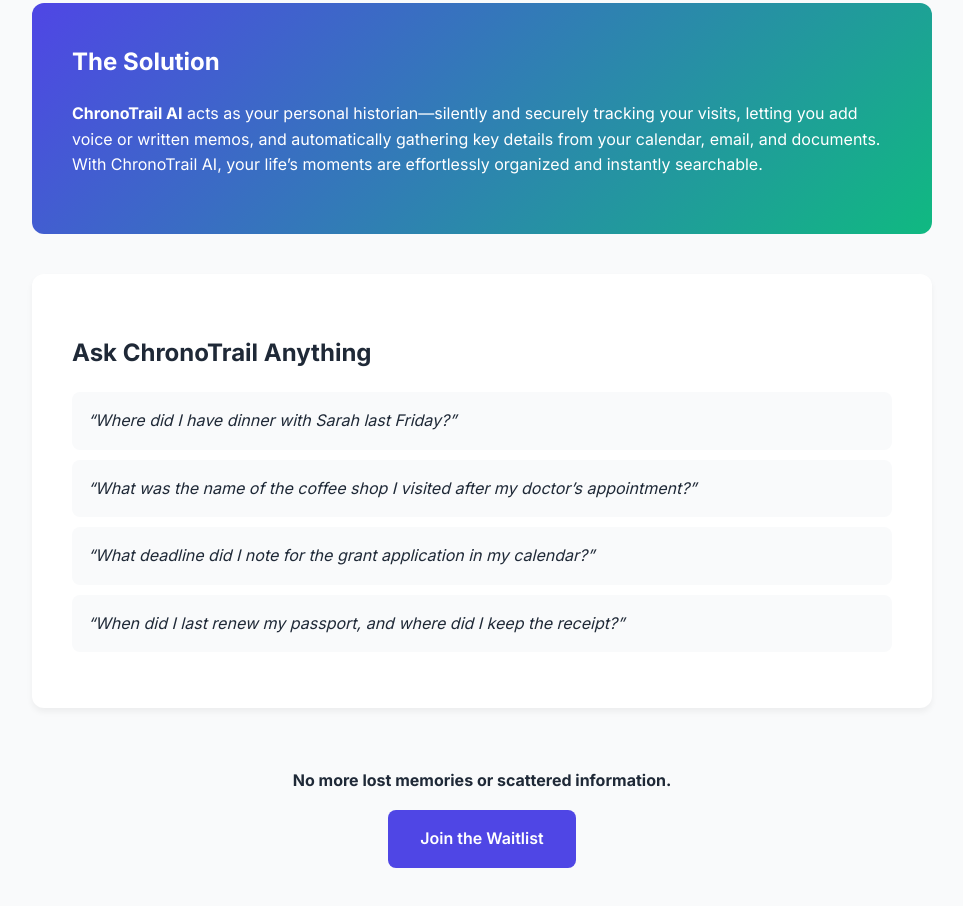
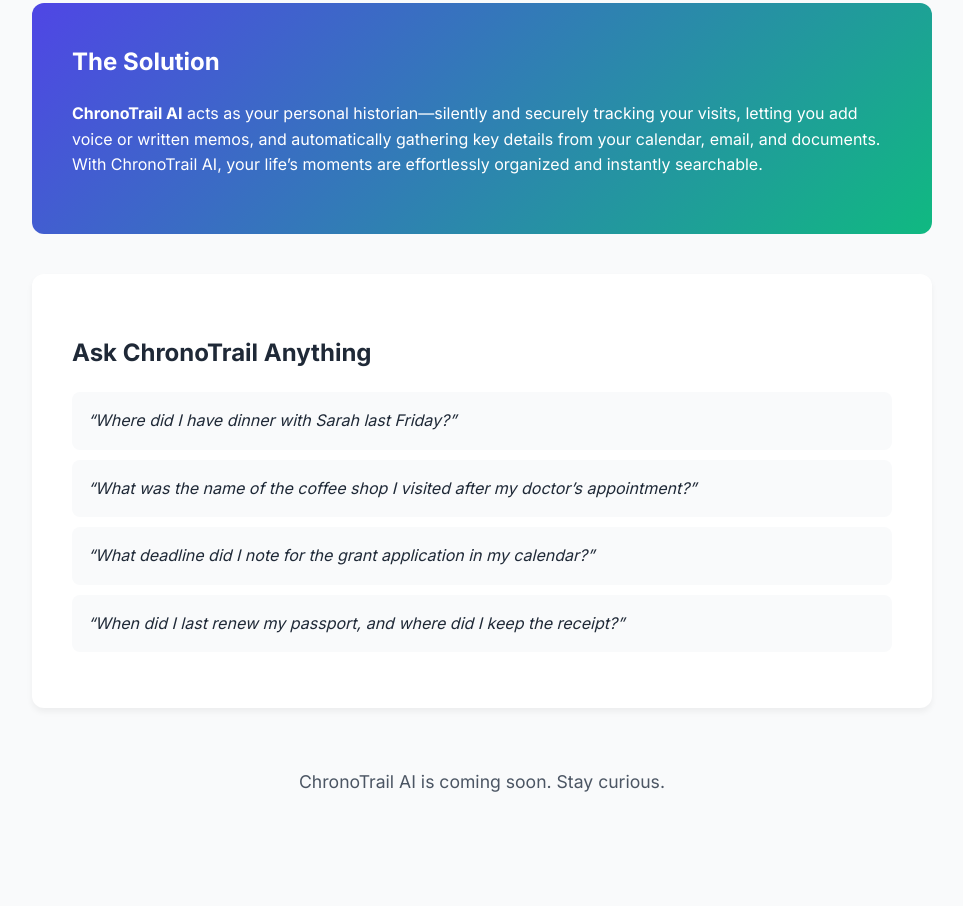
Before and after one commit to chronotrail/web-page, a plain HTML site: page index.html in a window 1280 px wide. Shown: the part 857-1763 px from the top of the page, without its empty margins (158-1121 px from the left). Drawn offline with Linux system fonts and the light colour scheme.

Commit message:
Update last section

```diff
--- a/index.html
+++ b/index.html
@@ -107,6 +107,13 @@
       margin: 60px 0;
     }
 
+    .cta p {
+      font-size: 1.1rem;
+      color: #4B5563;
+      max-width: 600px;
+      margin: 0 auto;
+    }
+
     .cta-button {
       background: var(--primary);
       color: white;
@@ -152,8 +159,7 @@
     </section>
 
     <section class="cta">
-      <p><strong>No more lost memories or scattered information.</strong></p>
-      <a href="#join-waitlist" class="cta-button">Join the Waitlist</a>
+      <p>ChronoTrail AI is coming soon. Stay curious.</p>
     </section>
   </div>
 </body>
```
